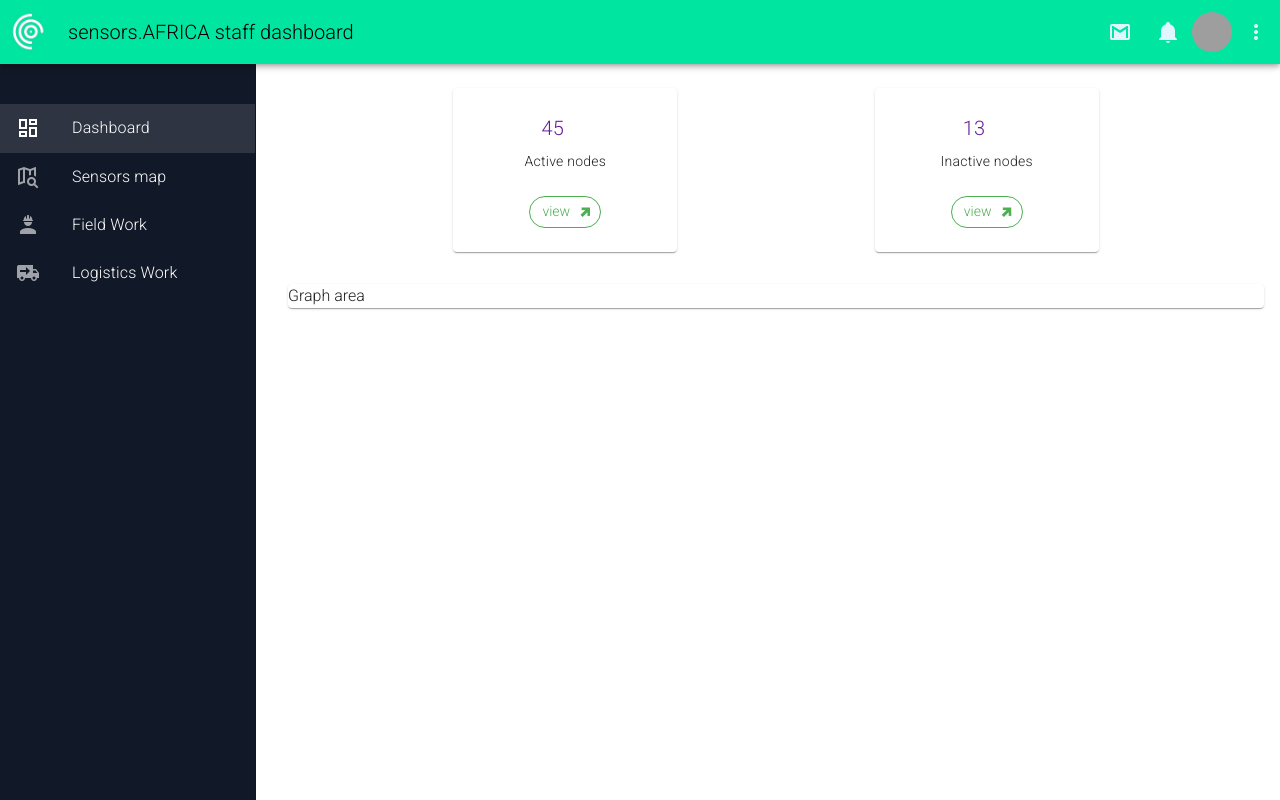
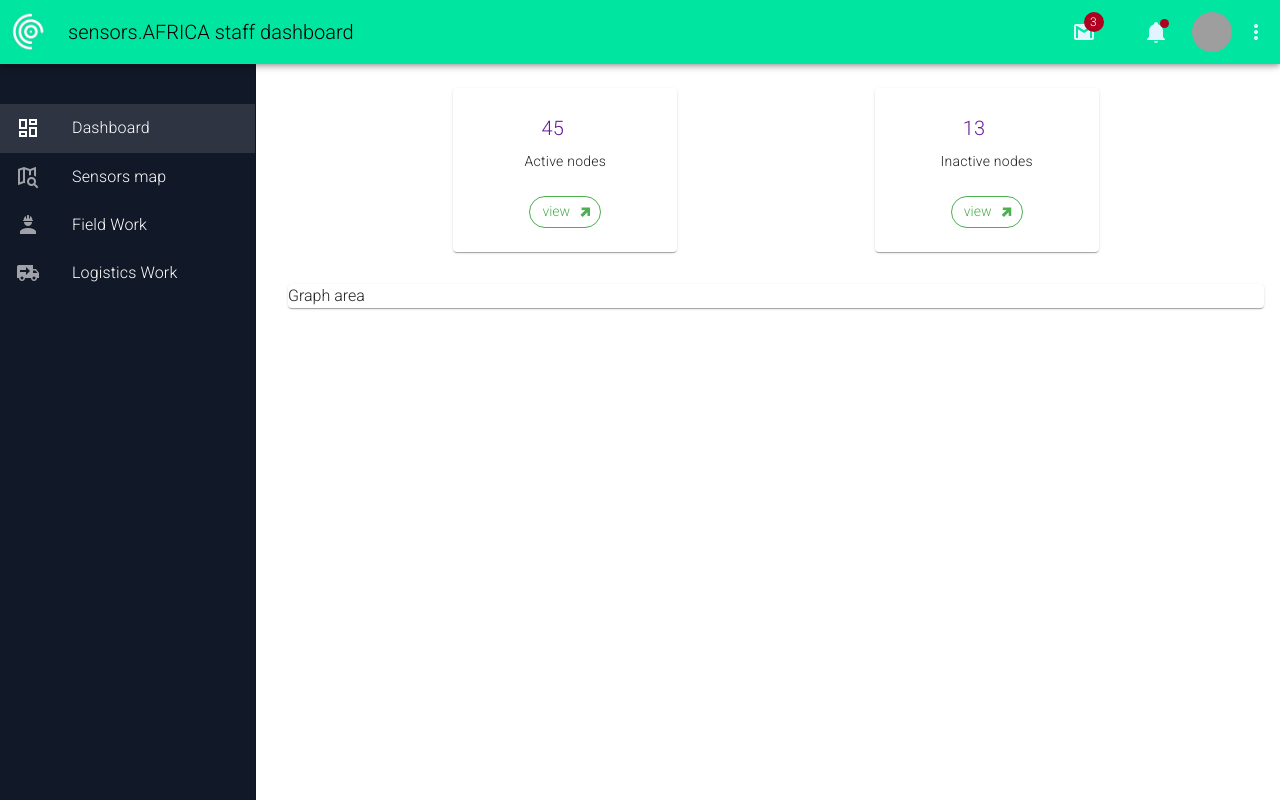
Before and after one commit to gideonmaina/sensors-admin-dashboard, a Vue app: page / in a window 1280 px wide. Built offline with nearby package versions, Linux system fonts and the light colour scheme; sample sign-in values are in the browser's storage; grey boxes are pictures that could not be loaded.

Commit message:
Add notification badges

```diff
--- a/src/components/Navigators/Header/MenuBar.vue
+++ b/src/components/Navigators/Header/MenuBar.vue
@@ -1,5 +1,5 @@
 <script setup>
-import ProfileMenu from './ProfileMenu.vue'
+import ProfileMenu from "./ProfileMenu.vue";
 </script>
 
 <template>
@@ -17,19 +17,21 @@ import ProfileMenu from './ProfileMenu.vue'
 
     <v-spacer></v-spacer>
     <div class="text-light-blue-lighten-5">
-      <v-btn
-        variant="text"
-        icon="mdi-gmail"
-        class="text-light-blue-lighten-5"
-      ></v-btn>
-      <v-btn variant="text" icon="mdi-bell"></v-btn>
-      <!-- <v-avatar>
-        <v-img
-          src="https://cdn.vuetifyjs.com/images/john.jpg"
-          alt="John"
-        ></v-img>
-      </v-avatar> -->
-      <ProfileMenu/>
+      <!-- Mail notification -->
+      <v-btn variant="text" stacked>
+        <v-badge content="3" color="error">
+          <v-icon>mdi-gmail</v-icon>
+        </v-badge>
+      </v-btn>
+
+      <!-- general notification -->
+      <v-btn variant="text" stacked>
+        <v-badge dot color="error">
+          <v-icon>mdi-bell</v-icon>
+        </v-badge>
+      </v-btn>
+
+      <ProfileMenu />
       <v-btn variant="text" icon="mdi-dots-vertical"></v-btn>
     </div>
   </v-app-bar>
```
